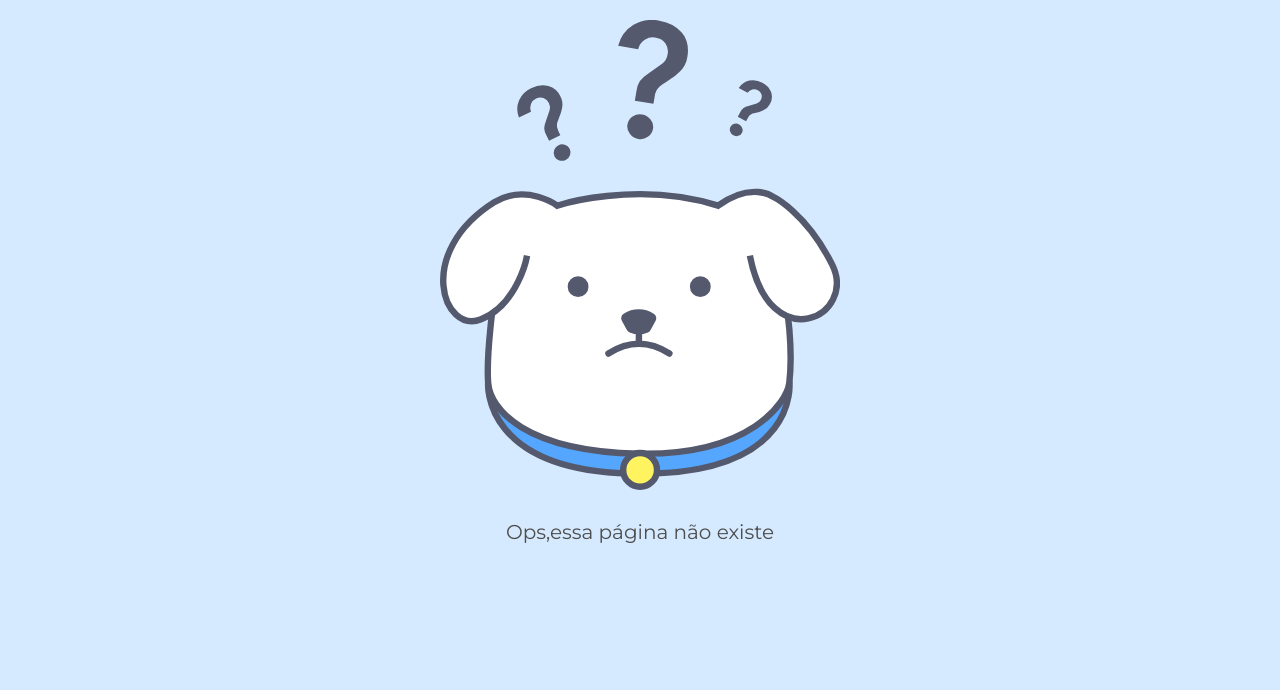
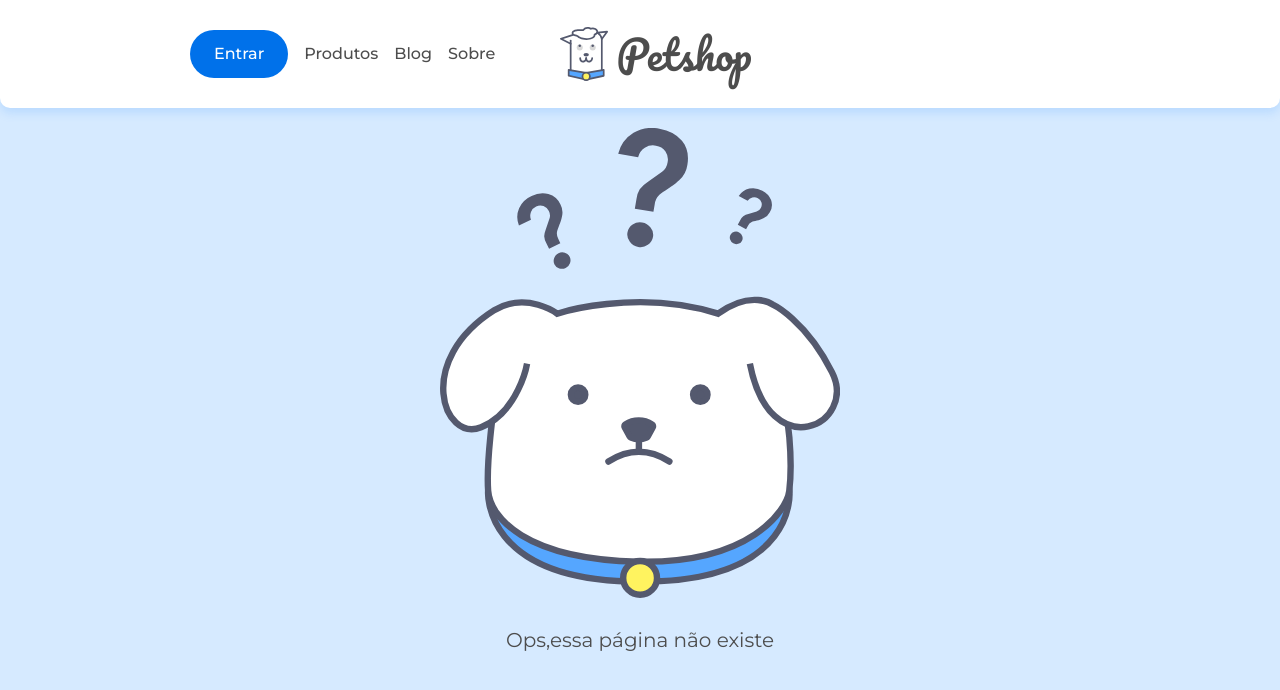
Before and after one commit to lucaspires-source/Alura-React-Router, a React (Create React App) app: page /posts/1 in a window 1280 px wide. Shown: the top 690 px of the page. Built offline with nearby package versions, Linux system fonts and the light colour scheme.

Commit message:
Aula 02.05

```diff
--- a/src/App.js
+++ b/src/App.js
@@ -1,23 +1,22 @@
-import React from 'react'
-import './assets/css/base/base.css'
-import Home from './paginas/Home';
-import Sobre from './paginas/Sobre';
-import { BrowserRouter, Route, Switch, Link } from 'react-router-dom';
-import Pagina404 from './paginas/Pagina404';
-
+import React from "react";
+import "./assets/css/base/base.css";
+import Home from "./paginas/Home";
+import Sobre from "./paginas/Sobre";
+import { BrowserRouter, Router, Route, Switch, Link } from "react-router-dom";
+import Pagina404 from "./paginas/Pagina404";
+import Cabecalho from "./components/Cabecalho";
 
 const App = () => {
-
   return (
     <BrowserRouter>
+      <Cabecalho />
       <Switch>
         <Route exact path="/" component={Home} />
         <Route exact path="/sobre" component={Sobre} />
-        <Route path="" component={Pagina404}/>
+        <Route component={Pagina404} />
       </Switch>
     </BrowserRouter>
+  );
+};
 
-  )
-}
-
-export default App
+export default App;
--- /dev/null
+++ b/src/components/Cabecalho.js
@@ -0,0 +1,30 @@
+import React from 'react'
+import '../assets/css/componentes/cabecalho.css';
+import image from '../assets/img/doguito.svg'
+import {Link} from "react-router-dom"
+const Cabecalho = () => {
+    return (
+        <header className="cabecalho container">
+            <div className="menu-hamburguer">
+                <span className="menu-hamburguer__icone"></span>
+            </div>
+            <div className="cabecalho-container">
+                <a href="/" className="flex flex--centro">
+                    <img  className="cabecalho__logo" src={image}/>
+                    <h1 className="cabecalho__titulo">Petshop</h1>
+                </a>
+            </div>
+            <nav className="menu-cabecalho">
+                <ul className="menu-itens">
+                    <li><a href="#" className="menu-item menu-item--entrar">Entrar</a></li>
+                    <li><a href="#" className="menu-item">Produtos</a></li>
+                    <li><a href="/" className="menu-item">Blog</a></li>
+                    <li><a href="/sobre" className="menu-item">Sobre</a></li>
+                </ul>
+            </nav>
+            <div className="menu-cabecalho-background"></div>
+        </header>
+    )
+}
+
+export default Cabecalho
```
